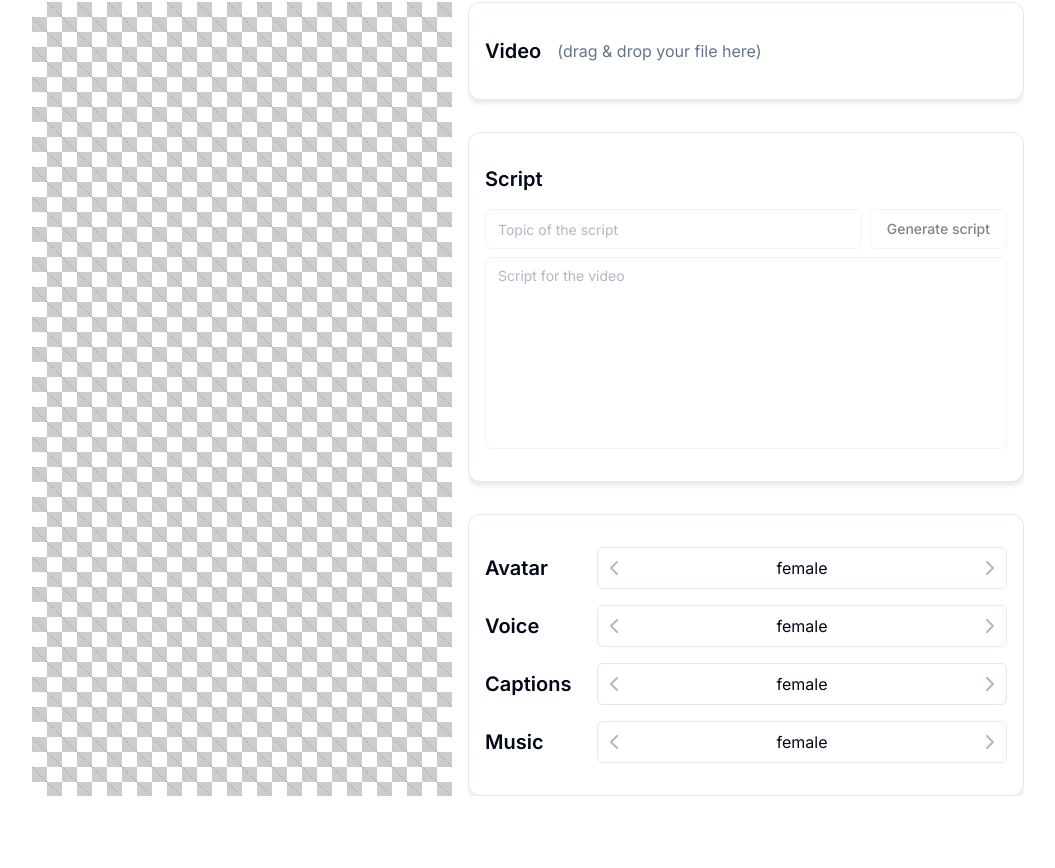
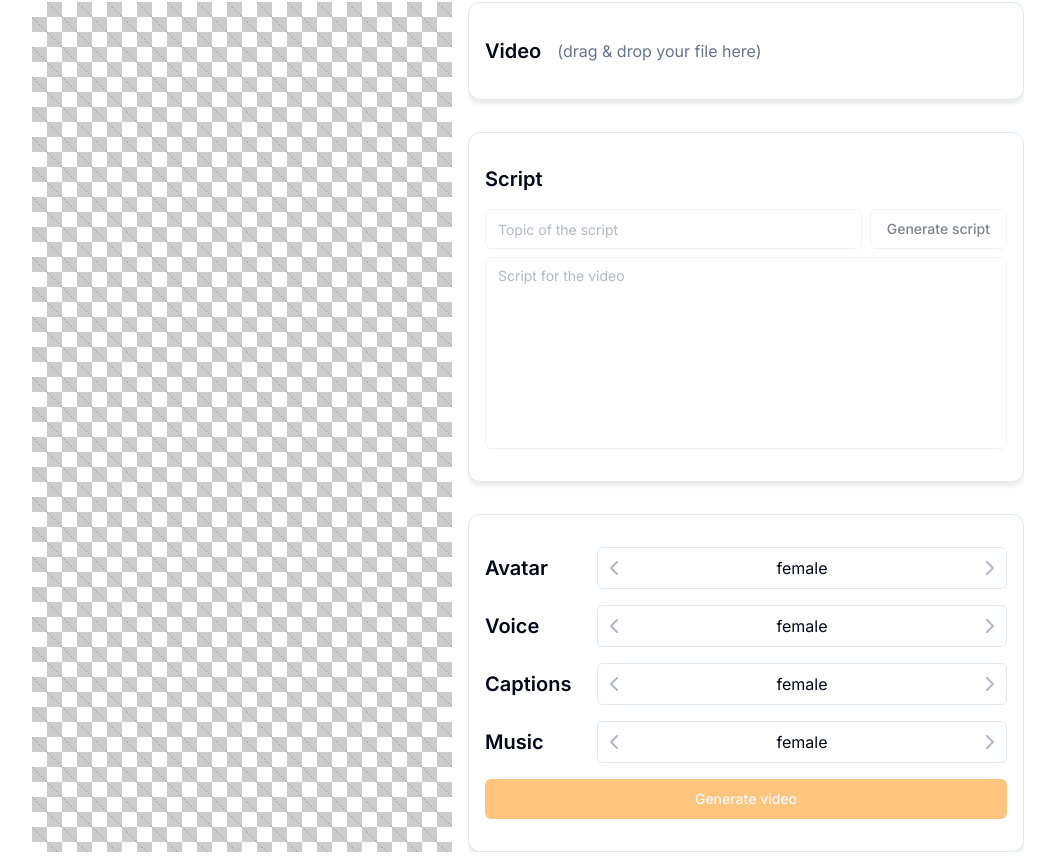
Before and after one commit to PatrickChen928/video-generate, a Next.js app: page / in a window 1280 px wide. Shown: the part 342-1210 px from the top of the page, without its empty margins (112-1167 px from the left). Before the commit the page ends 1154 px from the top, so only its background shows below. Built offline with nearby package versions, Linux system fonts and the light colour scheme.

Commit message:
feat: button

```diff
--- a/app/(home)/page.tsx
+++ b/app/(home)/page.tsx
@@ -59,6 +59,7 @@ export default function Home() {
             <ItemSwitch disabled={!file} className="mt-4" label="Voice" options={avatars} />
             <ItemSwitch disabled={!file} className="mt-4" label="Captions" options={avatars} />
             <ItemSwitch disabled={!file} className="mt-4" label="Music" options={avatars} />
+            <Button className="w-full mt-4 bg-primary-500 hover:bg-primary-500/80" disabled={!file}>Generate video</Button>
           </BlockContainer>
         </div>
       </div>
```
